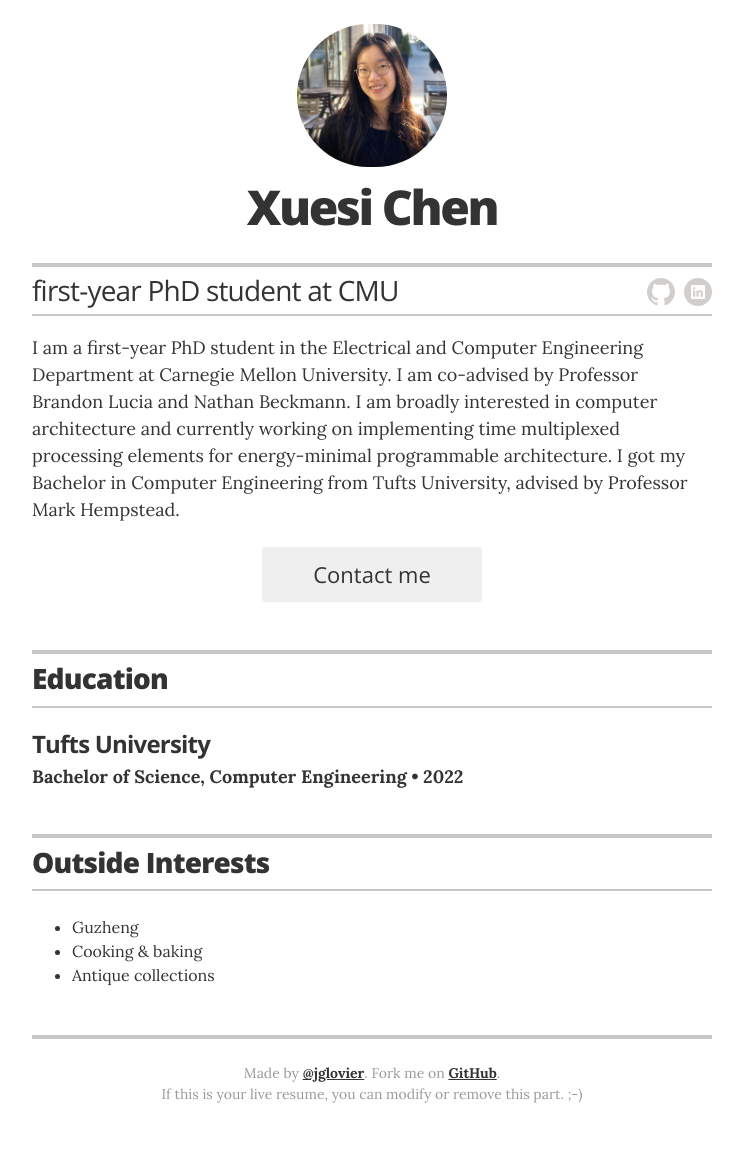
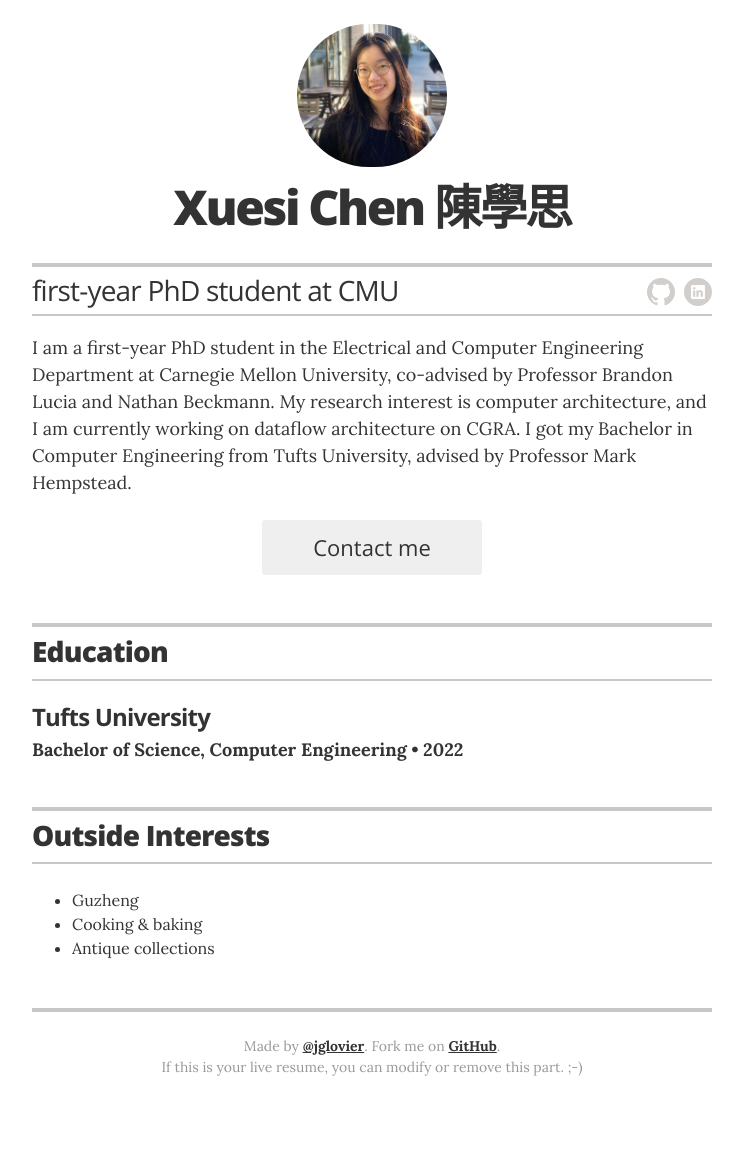
Before and after one commit to XuesiChen/xuesichen.github.io, a Jekyll site: the page built from index.html, in a window 1280 px wide. Shown: the whole page, without its empty margins (268-1011 px from the left). Built offline with Jekyll 4.4.1, drawn with Linux system fonts in a browser that asks for light colours; after the commit the page ends 1126 px from its top, so only the background shows below that.

Commit message:
add chinese name back and change the wording of my description a little

```diff
--- a/_config.yml
+++ b/_config.yml
@@ -10,14 +10,19 @@
 
 # Resume settings
 resume_avatar:                  "true"
-resume_name:                    "Xuesi Chen"
+# resume_name:                    "Xuésī Chén 陳學思"
+resume_name:                    "Xuesi Chen 陳學思"
 resume_title:                   "first-year PhD student at CMU"
 
 # used for the contact button in _layouts/resume.html
 resume_contact_email:           "xuesic@andrew.cmu.edu"
 
-resume_header_intro: "<p>I am a first-year PhD student in the Electrical and Computer Engineering Department at Carnegie Mellon University. I am co-advised by Professor Brandon Lucia and Nathan Beckmann. I am broadly interested in computer architecture and currently working on implementing time multiplexed processing elements for energy-minimal programmable architecture.
-I got my Bachelor in Computer Engineering from Tufts University, advised by Professor Mark Hempstead.</p>"
+resume_header_intro: "<p>I am a first-year PhD student in the Electrical and
+Computer Engineering Department at Carnegie Mellon University, co-advised by
+Professor Brandon Lucia and Nathan Beckmann. My research interest is computer
+architecture, and I am currently working on dataflow architecture on CGRA. I
+got my Bachelor in Computer Engineering from Tufts University, advised by
+Professor Mark Hempstead.</p>"
 
 # use "yes" to display the email contact button,
 # "no" to display an "I'm not looking for work" message,
```
